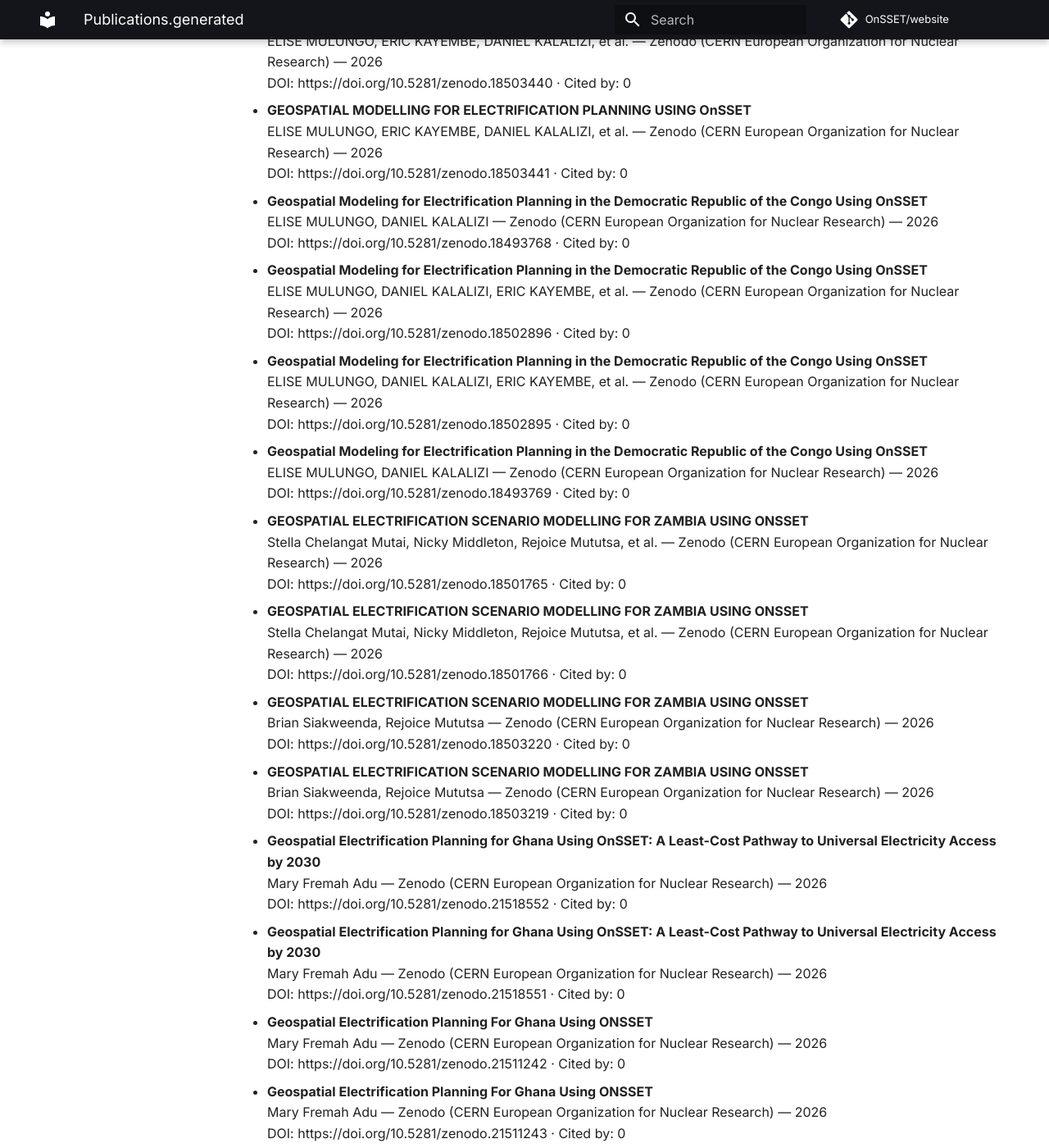
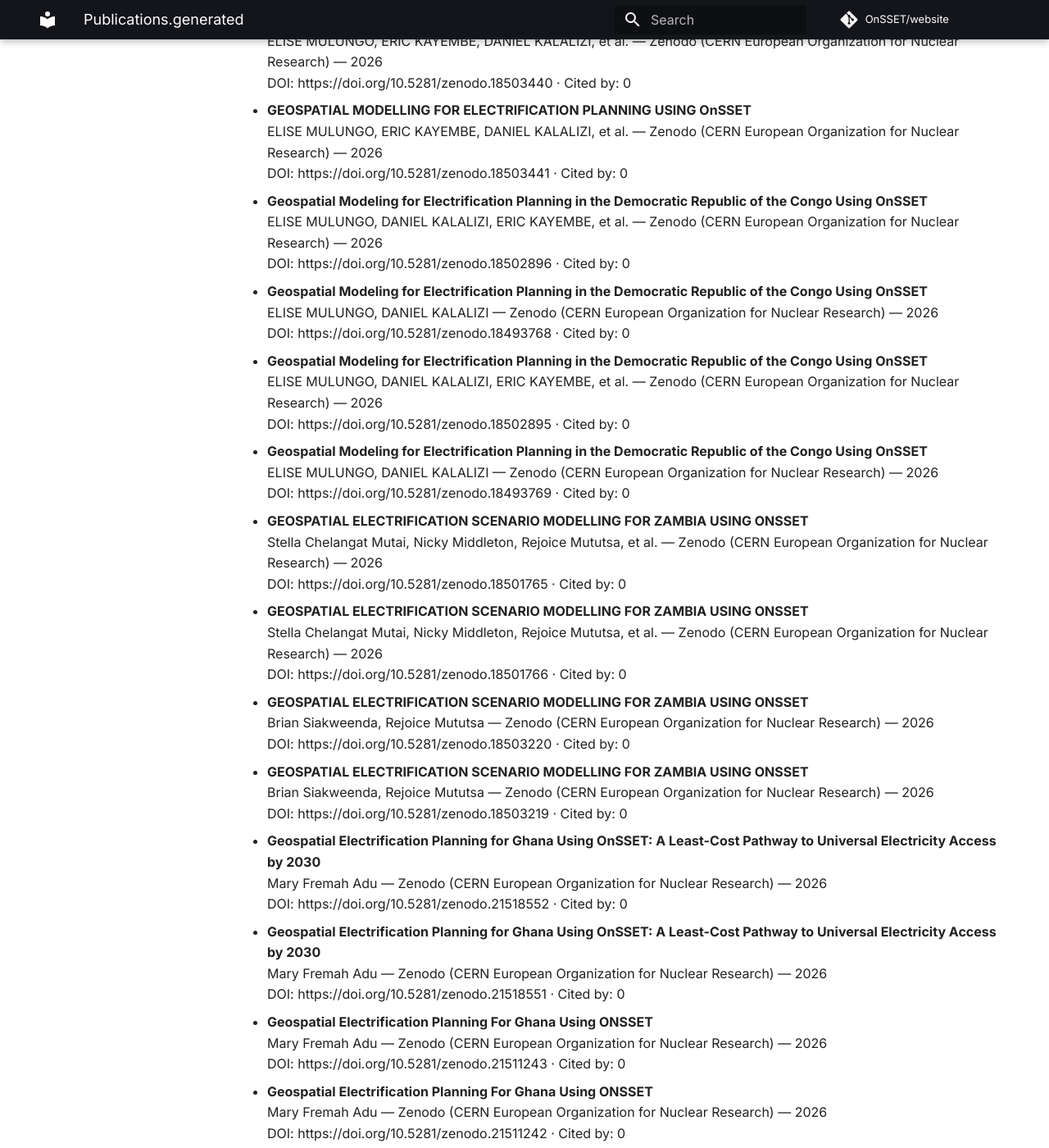
Before and after one commit to OnSSET/website, an MkDocs documentation site: the page built from docs/publications.generated.md, in a window 1280 px wide and 1400 px high, scrolled down 4447 px. Shown: the whole window at 82% size. Built offline with MkDocs 1.6.1 and Material for MkDocs 9.7.7, drawn with Linux system fonts in a browser that asks for light colours; comment, search, counter and statistics services are not loaded; some of the changed text lies outside the part shown.

```diff
--- a/docs/publications.generated.md
+++ b/docs/publications.generated.md
@@ -92,11 +92,11 @@ No results found.
 
 - **Moderniser l'Accès à l'Électricité à Madagascar - Perspectives issues de la modélisation géospatiale GEP-OnSSET**
   Christian TOMBO — Zenodo (CERN European Organization for Nuclear Research) — 2026
-  DOI: https://doi.org/10.5281/zenodo.21530439 · Cited by: 0
+  DOI: https://doi.org/10.5281/zenodo.21530438 · Cited by: 0
 
 - **Moderniser l'Accès à l'Électricité à Madagascar - Perspectives issues de la modélisation géospatiale GEP-OnSSET**
   Christian TOMBO — Zenodo (CERN European Organization for Nuclear Research) — 2026
-  DOI: https://doi.org/10.5281/zenodo.21530438 · Cited by: 0
+  DOI: https://doi.org/10.5281/zenodo.21530439 · Cited by: 0
 
 - **MALAWI'S GEOSPATIAL MODELLING FOR ELECTRIFICATION PLANNING USING ONSSET**
   Peter Mbisah — Zenodo (CERN European Organization for Nuclear Research) — 2026
@@ -191,12 +191,12 @@ No results found.
   DOI: https://doi.org/10.5281/zenodo.18503441 · Cited by: 0
 
 - **Geospatial Modeling for Electrification Planning in the Democratic Republic of the Congo Using OnSSET**
+  ELISE MULUNGO, DANIEL KALALIZI, ERIC KAYEMBE, et al. — Zenodo (CERN European Organization for Nuclear Research) — 2026
+  DOI: https://doi.org/10.5281/zenodo.18502896 · Cited by: 0
+
+- **Geospatial Modeling for Electrification Planning in the Democratic Republic of the Congo Using OnSSET**
   ELISE MULUNGO, DANIEL KALALIZI — Zenodo (CERN European Organization for Nuclear Research) — 2026
   DOI: https://doi.org/10.5281/zenodo.18493768 · Cited by: 0
-
-- **Geospatial Modeling for Electrification Planning in the Democratic Republic of the Congo Using OnSSET**
-  ELISE MULUNGO, DANIEL KALALIZI, ERIC KAYEMBE, et al. — Zenodo (CERN European Organization for Nuclear Research) — 2026
-  DOI: https://doi.org/10.5281/zenodo.18502896 · Cited by: 0
 
 - **Geospatial Modeling for Electrification Planning in the Democratic Republic of the Congo Using OnSSET**
   ELISE MULUNGO, DANIEL KALALIZI, ERIC KAYEMBE, et al. — Zenodo (CERN European Organization for Nuclear Research) — 2026
@@ -232,11 +232,11 @@ No results found.
 
 - **Geospatial Electrification Planning For Ghana Using ONSSET**
   Mary Fremah Adu — Zenodo (CERN European Organization for Nuclear Research) — 2026
-  DOI: https://doi.org/10.5281/zenodo.21511242 · Cited by: 0
+  DOI: https://doi.org/10.5281/zenodo.21511243 · Cited by: 0
 
 - **Geospatial Electrification Planning For Ghana Using ONSSET**
   Mary Fremah Adu — Zenodo (CERN European Organization for Nuclear Research) — 2026
-  DOI: https://doi.org/10.5281/zenodo.21511243 · Cited by: 0
+  DOI: https://doi.org/10.5281/zenodo.21511242 · Cited by: 0
 
 - **GEOSPATIAL ELECTRIFICATION MODELLING FOR ZAMBIA USING ONSSET**
   Hassan Phiri — Zenodo (CERN European Organization for Nuclear Research) — 2026
@@ -284,11 +284,11 @@ No results found.
 
 - **ELECTRIFICATION PLANNING FOR ZAMBIA USING OPEN-SOURCE SPATIAL ELECTRIFICATION TOOL (OnSSET)**
   Brian Siakweenda, Rejoice Mututsa — Zenodo (CERN European Organization for Nuclear Research) — 2026
-  DOI: https://doi.org/10.5281/zenodo.18504703 · Cited by: 0
+  DOI: https://doi.org/10.5281/zenodo.18504702 · Cited by: 0
 
 - **ELECTRIFICATION PLANNING FOR ZAMBIA USING OPEN-SOURCE SPATIAL ELECTRIFICATION TOOL (OnSSET)**
   Brian Siakweenda, Rejoice Mututsa — Zenodo (CERN European Organization for Nuclear Research) — 2026
-  DOI: https://doi.org/10.5281/zenodo.18504702 · Cited by: 0
+  DOI: https://doi.org/10.5281/zenodo.18504703 · Cited by: 0
 
 - **Data-driven strategies for universal electricity access: Insights from a high-resolution case study in Ethiopia**
   Adugnaw Lake Temesgen, Dawit Habtu Gebremeskel, Ingeborg Graabak, et al. — SSRN Electronic Journal — 2026
@@ -379,7 +379,7 @@ No results found.
   DOI: https://doi.org/10.21203/rs.3.rs-9828710/v1 · Cited by: 0
 
 - **A geospatial perspective on electrification strategy in urbanizing Africa**
-  Jessica Kersey, Samuel Miles, Vivek Sakhrani, et al. — Applied Geography — 2025
+  Jessica Kersey, Samuel B. Miles, Vivek Sakhrani, et al. — Applied Geography — 2025
   DOI: https://doi.org/10.1016/j.apgeog.2025.103647 · Cited by: 8
 
 - **GIS-based assessment of economically feasible off-grid mini-grids in Ethiopia**
@@ -407,7 +407,7 @@ No results found.
   DOI: https://doi.org/10.1016/j.isci.2025.111792 · Cited by: 2
 
 - **Prioritizing projects in rural electrification planning: Integrating MAUT with OnSSET**
-  Salisu Isihak, Uduak Akpan, Subhes Bhattarcharyya — Energy Strategy Reviews — 2025
+  Salisu R. Isihak, Uduak S. Akpan, Subhes Bhattarcharyya — Energy Strategy Reviews — 2025
   DOI: https://doi.org/10.1016/j.esr.2025.101807 · Cited by: 2
 
 - **Optimizing Spatial Input Data for Techno-Economic Modeling of Least-Cost Electrification Pathways in Zambia**
```
